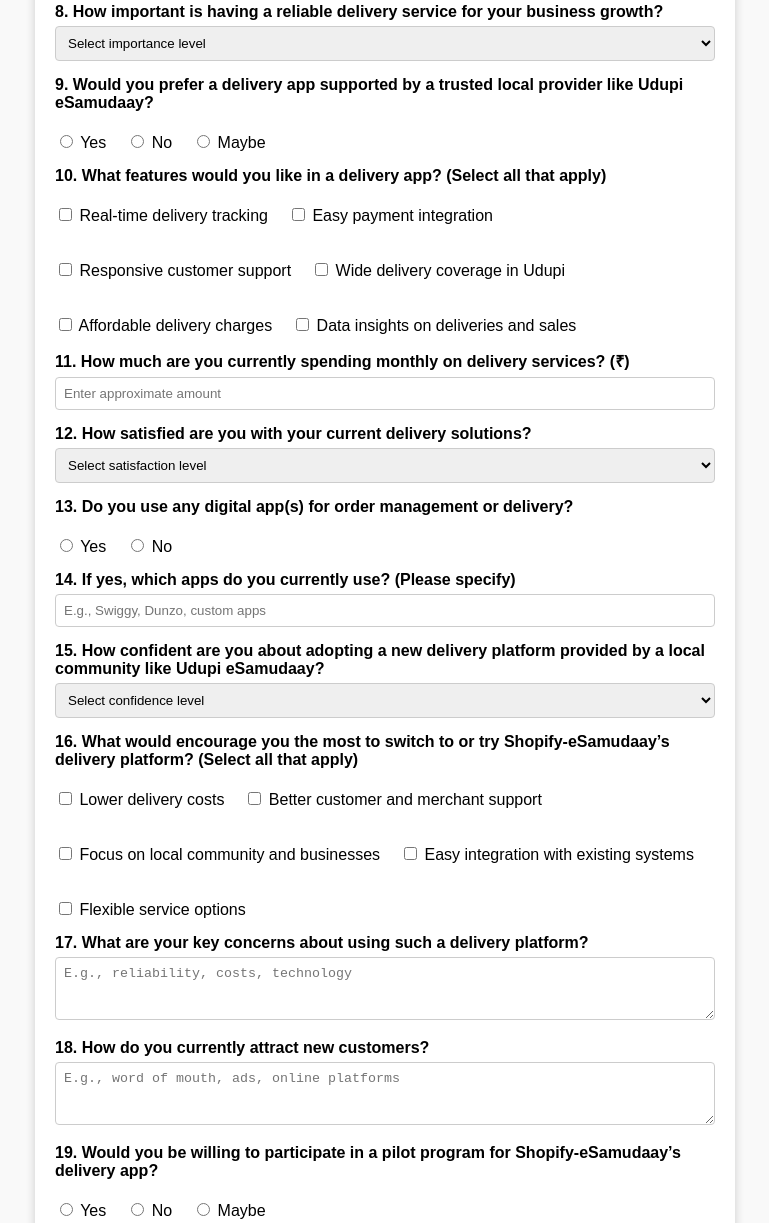
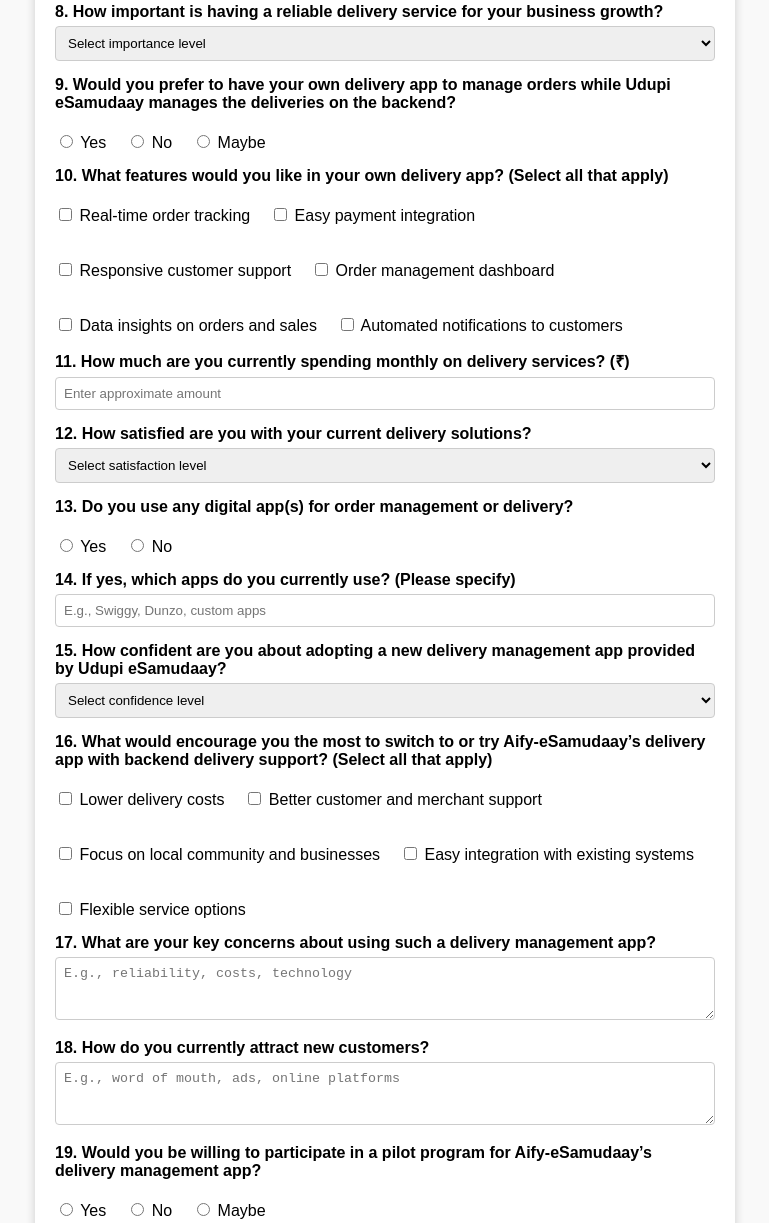
Before and after one commit to exist2021/Shopify-esam, a plain HTML site: page index.html in a window 1280 px wide. Shown: the part 822-2045 px from the top of the page, without its empty margins (255-1024 px from the left). Drawn offline with Linux system fonts and the light colour scheme.

Commit message:
Update index.html

```diff
--- a/index.html
+++ b/index.html
@@ -3,7 +3,7 @@
 <head>
 <meta charset="UTF-8" />
 <meta name="viewport" content="width=device-width, initial-scale=1" />
-<title>Shopify-eSamudaay Merchant Survey</title>
+<title>Aify-eSamudaay Merchant Survey</title>
 <style>
   body { font-family: Arial, sans-serif; max-width: 700px; margin: auto; padding: 20px; background: #f9f9f9; }
   h1 { text-align: center; }
@@ -31,8 +31,8 @@
 </head>
 <body>
 
-<h1>Shopify-eSamudaay Merchant Survey</h1>
-<p>Please take a few minutes to complete this survey designed for merchants with turnover between ₹3 crore and ₹10 crore. Your feedback will help us understand the need for a delivery app supported by Udupi eSamudaay.</p>
+<h1>Aify-eSamudaay Merchant Survey</h1>
+<p>Please take a few minutes to complete this survey designed for merchants with turnover between ₹3 crore and ₹10 crore. Your feedback will help us understand the need for a delivery app that you can manage, with backend delivery support offered by Udupi eSamudaay.</p>
 
 <form id="merchantSurvey" action="#" method="post">
 
@@ -89,21 +89,21 @@
   <option value="notImportant">Not Important</option>
 </select>
 
-<label>9. Would you prefer a delivery app supported by a trusted local provider like Udupi eSamudaay?</label>
+<label>9. Would you prefer to have your own delivery app to manage orders while Udupi eSamudaay manages the deliveries on the backend?</label>
 <div class="radio-group">
   <label><input type="radio" name="preferLocalDelivery" value="yes" required /> Yes</label>
   <label><input type="radio" name="preferLocalDelivery" value="no" /> No</label>
   <label><input type="radio" name="preferLocalDelivery" value="maybe" /> Maybe</label>
 </div>
 
-<label>10. What features would you like in a delivery app? (Select all that apply)</label>
+<label>10. What features would you like in your own delivery app? (Select all that apply)</label>
 <div class="checkbox-group">
-  <label><input type="checkbox" name="desiredFeatures" value="realTimeTracking" /> Real-time delivery tracking</label>
+  <label><input type="checkbox" name="desiredFeatures" value="realTimeTracking" /> Real-time order tracking</label>
   <label><input type="checkbox" name="desiredFeatures" value="easyPayments" /> Easy payment integration</label>
   <label><input type="checkbox" name="desiredFeatures" value="customerSupport" /> Responsive customer support</label>
-  <label><input type="checkbox" name="desiredFeatures" value="wideCoverage" /> Wide delivery coverage in Udupi</label>
-  <label><input type="checkbox" name="desiredFeatures" value="lowCost" /> Affordable delivery charges</label>
-  <label><input type="checkbox" name="desiredFeatures" value="dataInsights" /> Data insights on deliveries and sales</label>
+  <label><input type="checkbox" name="desiredFeatures" value="orderManagement" /> Order management dashboard</label>
+  <label><input type="checkbox" name="desiredFeatures" value="dataInsights" /> Data insights on orders and sales</label>
+  <label><input type="checkbox" name="desiredFeatures" value="notifications" /> Automated notifications to customers</label>
 </div>
 
 <label>11. How much are you currently spending monthly on delivery services? (₹)</label>
@@ -128,7 +128,7 @@
 <label>14. If yes, which apps do you currently use? (Please specify)</label>
 <input type="text" name="currentApps" placeholder="E.g., Swiggy, Dunzo, custom apps" />
 
-<label>15. How confident are you about adopting a new delivery platform provided by a local community like Udupi eSamudaay?</label>
+<label>15. How confident are you about adopting a new delivery management app provided by Udupi eSamudaay?</label>
 <select name="adoptionConfidence" required>
   <option value="" disabled selected>Select confidence level</option>
   <option value="veryConfident">Very Confident</option>
@@ -137,7 +137,7 @@
   <option value="notConfident">Not Confident</option>
 </select>
 
-<label>16. What would encourage you the most to switch to or try Shopify-eSamudaay’s delivery platform? (Select all that apply)</label>
+<label>16. What would encourage you the most to switch to or try Aify-eSamudaay’s delivery app with backend delivery support? (Select all that apply)</label>
 <div class="checkbox-group">
   <label><input type="checkbox" name="switchEncouragement" value="lowerCost" /> Lower delivery costs</label>
   <label><input type="checkbox" name="switchEncouragement" value="betterSupport" /> Better customer and merchant support</label>
@@ -146,13 +146,13 @@
   <label><input type="checkbox" name="switchEncouragement" value="flexibility" /> Flexible service options</label>
 </div>
 
-<label>17. What are your key concerns about using such a delivery platform?</label>
+<label>17. What are your key concerns about using such a delivery management app?</label>
 <textarea name="keyConcerns" rows="3" placeholder="E.g., reliability, costs, technology"></textarea>
 
 <label>18. How do you currently attract new customers?</label>
 <textarea name="customerAttraction" rows="3" placeholder="E.g., word of mouth, ads, online platforms"></textarea>
 
-<label>19. Would you be willing to participate in a pilot program for Shopify-eSamudaay’s delivery app?</label>
+<label>19. Would you be willing to participate in a pilot program for Aify-eSamudaay’s delivery management app?</label>
 <div class="radio-group">
   <label><input type="radio" name="pilotParticipation" value="yes" required /> Yes</label>
   <label><input type="radio" name="pilotParticipation" value="no" /> No</label>
```
